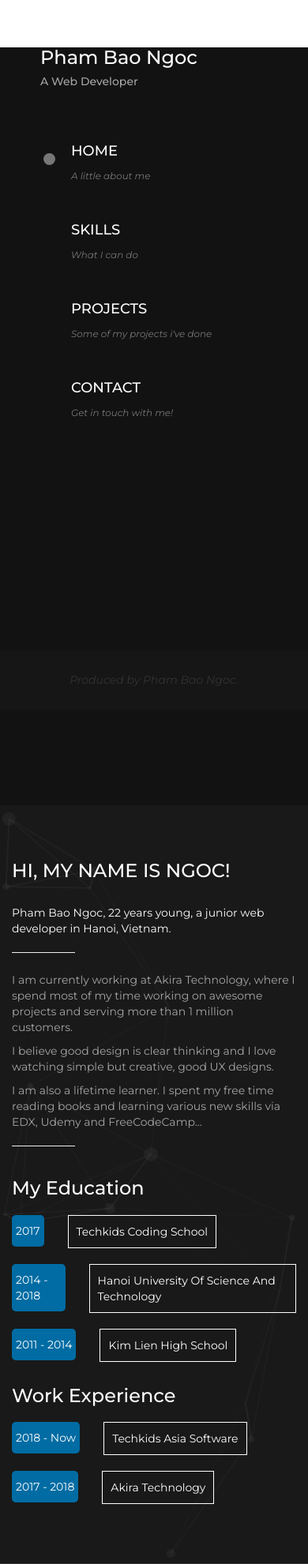
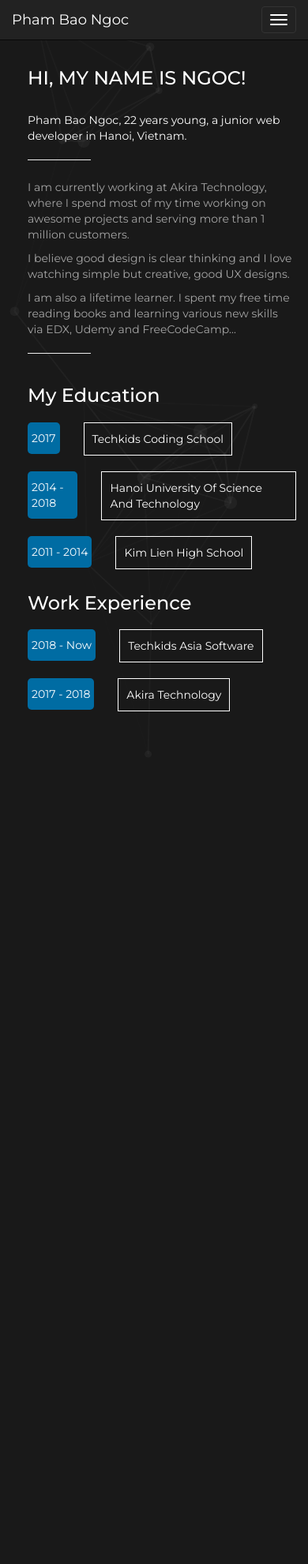
Before and after one commit to ppppbn/my-portfolio, a PHP site: page /index.html in a window 390 px wide. Shown: the top 1981 px of the page at 79% size. After the commit the page ends 955 px from the top, so only its background shows below. Run offline with PHP 8.4, Linux system fonts and the light colour scheme.

Commit message:
Finish responsive for tablet

```diff
--- a/assets/style.css
+++ b/assets/style.css
@@ -53,6 +53,11 @@ body {
 .custom-display-flex {
   display: flex;
 }
+@media screen and (max-width: 768px) {
+  .custom-display-flex-mobile {
+    display: flex;
+  }
+}
 .custom-overflow {
   overflow: scroll;
 }
@@ -71,7 +76,7 @@ body {
 }
 .nav-container .nav-button-container-child {
   height: 100px;
-  padding-left: 40px;
+  padding-left: 5%;
   cursor: pointer;
 }
 .nav-container .nav-button-container-child .nav-child__selection-icon-container {
@@ -90,7 +95,10 @@ body {
 .nav-container .nav-credit-container {
   background: #161616;
   padding: 20px;
-  margin: 0px -15px;
+  position: absolute;
+  bottom: 0;
+  left: 0;
+  width: 100%;
 }
 .nav-container small {
   font-style: italic;
@@ -100,6 +108,11 @@ body {
   color: white;
   padding: 50px 0px;
   overflow: scroll;
+}
+@media screen and (max-width: 768px) {
+  .content-outer-container .content-outer__info-container {
+    padding-left: 20px;
+  }
 }
 .content-outer-container .content-outer__info-container .content-sub-text {
   margin-top: 30px;
@@ -163,3 +176,11 @@ body {
   color: white;
   filter: brightness(0.6);
 }
+.custom-z-index-2 {
+  z-index: 2;
+}
+@media screen and (max-width: 768px) {
+  .mobile-home-container {
+    padding-top: 15px;
+  }
+}
--- a/assets/style.less
+++ b/assets/style.less
@@ -67,6 +67,12 @@ html, body {
   display: flex;
 }
 
+.custom-display-flex-mobile {
+  @media screen and (max-width: 768px){
+    display: flex;
+  }
+}
+
 .custom-overflow {
   overflow: scroll;
 }
@@ -90,7 +96,7 @@ html, body {
 
   .nav-button-container-child {
     height: 100px;
-    padding-left: 40px;
+    padding-left: 5%;
     cursor: pointer;
     .nav-child__selection-icon-container{
       min-width: 15px;
@@ -110,7 +116,10 @@ html, body {
   .nav-credit-container {
     background : #161616;
     padding: 20px;
-    margin: 0px -15px;
+    position: absolute;
+    bottom: 0;
+    left: 0;
+    width: 100%;
   }
 
   small {
@@ -124,6 +133,9 @@ html, body {
   padding: 50px 0px;
   overflow : scroll;
   .content-outer__info-container {
+    @media screen and (max-width: 768px){
+      padding-left: 20px;
+    }
     .content-sub-text {
       margin-top: 30px;
     }
@@ -195,3 +207,13 @@ html, body {
     filter: brightness(0.6);
   }
 }
+
+.custom-z-index-2 {
+  z-index : 2;
+}
+
+.mobile-home-container {
+  @media screen and (max-width: 768px){
+    padding-top: 15px;
+  }
+}
--- a/index.html
+++ b/index.html
@@ -1,6 +1,7 @@
 <!DOCTYPE html>
 <html lang='en' ng-app='app'>
   <head>
+    <meta name="viewport" content="width=device-width, initial-scale=1">
     <title>My Portfolio</title>
     <link rel="shortcut icon" type="image/png" href="assets/img/favicon.png"/>
     <link rel="stylesheet" href="https://cdnjs.cloudflare.com/ajax/libs/twitter-bootstrap/3.3.7/css/bootstrap.min.css">
@@ -9,6 +10,8 @@
     <link rel="stylesheet" href="./assets/fontawesome/fontawesome-all.min.css">
     <script src="./bower_components/angular/angular.min.js"></script>
     <script src="./bower_components/angular-animate/angular-animate.js"></script>
+    <script src="https://code.jquery.com/jquery-3.3.1.min.js" integrity="sha256-FgpCb/KJQlLNfOu91ta32o/NMZxltwRo8QtmkMRdAu8=" crossorigin="anonymous"></script>
+    <script src="https://maxcdn.bootstrapcdn.com/bootstrap/3.3.7/js/bootstrap.min.js" integrity="sha384-Tc5IQib027qvyjSMfHjOMaLkfuWVxZxUPnCJA7l2mCWNIpG9mGCD8wGNIcPD7Txa" crossorigin="anonymous"></script>
     <script src="./libs/particles.min.js"></script>
     <script src="./app/app.module.js"></script>
     <script src="./app/app.controller.js"></script>
@@ -16,7 +19,9 @@
   <body ng-controller='appController'>
     <div class="container-fluid full-height">
       <div class="row full-height">
-        <div class="col-md-3 bg-black full-height nav-container">
+
+        <!-- Desktop Nav Menu -->
+        <div class="col-md-3 col-xs-12 bg-black full-height nav-container hidden-sm hidden-xs">
           <div class="nav-headline-container">
             <h3 class="text-white">Pham Bao Ngoc</h3>
             <h5 class="custom-text-muted">A Web Developer</h5>
@@ -72,14 +77,38 @@
           </div>
         </div>
 
+        <!-- Mobile Navigator -->
+        <div class="col-xs-12 hidden-md hidden-lg custom-no-padding custom-z-index-2">
+          <nav class="navbar navbar-inverse hidden-md hidden-lg navbar-fixed-top">
+            <div class="container-fluid">
+              <div class="navbar-header">
+                <button type="button" class="navbar-toggle" data-toggle="collapse" data-target="#myNavbar">
+                  <span class="icon-bar"></span>
+                  <span class="icon-bar"></span>
+                  <span class="icon-bar"></span>
+                </button>
+                <a class="navbar-brand" href="" ng-click="changeState('home')">Pham Bao Ngoc</a>
+              </div>
+              <div class="collapse navbar-collapse" id="myNavbar">
+                <ul class="nav navbar-nav navbar-right">
+                  <li ng-class="{'active' : screenState === 'home'}"><a href="" ng-click="changeState('home')">Home</a></li>
+                  <li ng-class="{'active' : screenState === 'skill'}"><a href="" ng-click="changeState('skill')">Skills</a></li>
+                  <li ng-class="{'active' : screenState === 'project'}"><a href="" ng-click="changeState('project')">Projects</a></li>
+                  <li ng-class="{'active' : screenState === 'contact'}"><a href="" ng-click="changeState('contact')">Contact</a></li>
+                </ul>
+              </div>
+            </div>
+          </nav>
+        </div>
+
         <div class="col-md-7 bg-black-transparent-1 full-height custom-overflow">
           <div id="particles" class="full-height bg-particle"></div>
           <div class="content-outer-container">
             <div class="row">
               <!-- Home -->
-              <div class="col-md-10 col-xs-12 col-md-offset-1 ng-animation" ng-if="screenState === 'home'">
+              <div class="col-md-10 col-xs-12 col-md-offset-1 ng-animation mobile-home-container" ng-if="screenState === 'home'">
                 <div class="col-xs-12 custom-no-padding">
-                  <div class="col-md-7 col-xs-12 custom-no-padding content-outer__info-container">
+                  <div class="col-sm-7 col-xs-12 custom-no-padding content-outer__info-container">
                     <div>
                       <h3 class="text-uppercase">Hi, my name is Ngoc!</h3>
                       <p class="text-white">Pham Bao Ngoc, 22 years young, a junior web developer in Hanoi, Vietnam.</p>
@@ -90,7 +119,7 @@
                       <hr>
                     </div>
                   </div>
-                  <div class="col-md-5 hidden-sm hidden-xs content-outer__avatar-container">
+                  <div class="col-sm-5 hidden-xs content-outer__avatar-container">
                     <img class="thumbnail" src="./assets/img/avatar-2.jpg">
                   </div>
                 </div>
@@ -101,36 +130,36 @@
                     <h3>My Education</h3>
                     <div class="row">
                       <div class="col-xs-12 custom-no-padding custom-display-flex content-outer__education-container__big-container">
-                        <div class="col-md-3">
+                        <div class="col-sm-3">
                           <div class="content-outer__education-container__timestamp-container vertical-center horizontal-center">
                             <span>2017</span>
                           </div>
                         </div>
-                        <div class="col-md-9">
+                        <div class="col-sm-9">
                           <div class="content-outer__education-container__school-container vertical-center horizontal-center">
                             <span>Techkids Coding School</span>
                           </div>
                         </div>
                       </div>
                       <div class="col-xs-12 custom-no-padding custom-display-flex content-outer__education-container__big-container">
-                        <div class="col-md-3">
+                        <div class="col-sm-3">
                           <div class="content-outer__education-container__timestamp-container vertical-center horizontal-center">
                             <span>2014 - 2018</span>
                           </div>
                         </div>
-                        <div class="col-md-9">
+                        <div class="col-sm-9">
                           <div class="content-outer__education-container__school-container vertical-center horizontal-center">
                             <span>Hanoi University Of Science And Technology</span>
                           </div>
                         </div>
                       </div>
                       <div class="col-xs-12 custom-no-padding custom-display-flex content-outer__education-container__big-container">
-                        <div class="col-md-3">
+                        <div class="col-sm-3">
                           <div class="content-outer__education-container__timestamp-container vertical-center horizontal-center">
                             <span>2011 - 2014</span>
                           </div>
                         </div>
-                        <div class="col-md-9">
+                        <div class="col-sm-9">
                           <div class="content-outer__education-container__school-container vertical-center horizontal-center">
                             <span>Kim Lien High School</span>
                           </div>
@@ -145,24 +174,24 @@
                     <h3>Work Experience</h3>
                     <div class="row">
                       <div class="col-xs-12 custom-no-padding custom-display-flex content-outer__education-container__big-container">
-                        <div class="col-md-3">
+                        <div class="col-sm-3">
                           <div class="content-outer__education-container__timestamp-container vertical-center horizontal-center">
                             <span>2018 - Now</span>
                           </div>
                         </div>
-                        <div class="col-md-9">
+                        <div class="col-sm-9">
                           <div class="content-outer__education-container__school-container vertical-center horizontal-center">
                             <span>Techkids Asia Software</span>
                           </div>
                         </div>
                       </div>
                       <div class="col-xs-12 custom-no-padding custom-display-flex content-outer__education-container__big-container">
-                        <div class="col-md-3">
+                        <div class="col-sm-3">
                           <div class="content-outer__education-container__timestamp-container vertical-center horizontal-center">
                             <span>2017 - 2018</span>
                           </div>
                         </div>
-                        <div class="col-md-9">
+                        <div class="col-sm-9">
                           <div class="content-outer__education-container__school-container vertical-center horizontal-center">
                             <span>Akira Technology</span>
                           </div>
@@ -179,23 +208,45 @@
                   <h3 class="text-uppercase">Skills & Expertise</h3>
                   <h5 class="content-sub-text">I am developing my skills as a MERN Stack developer.</h5>
                   <hr>
-                  <h5 class="text-uppercase content-outer__separated-paragraph">Frontend</h5>
+                  <div class="row content-outer__separated-paragraph">
+                    <div class="col-xs-12 custom-no-padding custom-display-flex-mobile">
+                      <div class="col-md-12 col-xs-6">
+                        <div>
+                          <h5 class="text-uppercase">Frontend</h5>
                           <p class="custom-text-muted">- HTML5 / CSS3</p>
                           <p class="custom-text-muted">- Javascript ES6 / jQuery</p>
                           <p class="custom-text-muted">- AngularJS</p>
                           <p class="custom-text-muted">- ReactJS</p>
-                  <hr>
-                  <h5 class="text-uppercase content-outer__separated-paragraph">Backend & Database</h5>
+                          <hr class="hidden-sm hidden-xs">
+                        </div>
+                      </div>
+                      <div class="col-md-12 col-xs-6">
+                        <div>
+                          <h5 class="text-uppercase">Backend & Database</h5>
                           <p class="custom-text-muted">- NodeJS (Express / Sails.io)</p>
                           <p class="custom-text-muted">- NoSQL (MongoDB)</p>
-                  <hr>
-                  <h5 class="text-uppercase content-outer__separated-paragraph">Mobile App</h5>
+                          <hr class="hidden-sm hidden-xs">
+                        </div>
+                      </div>
+                    </div>
+                    <div class="col-xs-12 custom-no-padding custom-display-flex-mobile">
+                      <div class="col-md-12 col-xs-6">
+                        <div>
+                          <h5 class="text-uppercase">Mobile App</h5>
                           <p class="custom-text-muted">- React Native</p>
-                  <hr>
-                  <h5 class="text-uppercase content-outer__separated-paragraph">Other Developer Skills</h5>
+                          <hr class="hidden-sm hidden-xs">
+                        </div>
+                      </div>
+                      <div class="col-md-12 col-xs-6">
+                        <div>
+                          <h5 class="text-uppercase">Other Developer Skills</h5>
                           <p class="custom-text-muted">- Git / GitHub / GitLab</p>
                           <p class="custom-text-muted">- Sketch / Photoshop</p>
                           <p class="custom-text-muted">- Agile / Scrum</p>
+                        </div>
+                      </div>
+                    </div>
+                  </div>
                 </div>
               </div>
               <!-- Projects -->
@@ -216,7 +267,7 @@
                   <hr>
                   <div class="contact-container">
                     <div class="row">
-                      <div class="col-md-8 col-xs-12">
+                      <div class="col-md-8 col-sm-6">
                         <div class="col-xs-3 cursor-pointer">
                           <a href="https://www.facebook.com/ppppbn" target="_blank">
                             <i class="fab fa-facebook-square fa-3x"></i>
@@ -245,7 +296,7 @@
             </div>
           </div>
         </div>
-        <div class="col-md-2 full-height custom-no-padding">
+        <div class="col-md-2 full-height custom-no-padding hidden-sm hidden-xs">
           <div class="col-md-5 full-height bg-black-transparent-2 custom-no-padding"></div>
           <div class="col-md-4 full-height bg-black-transparent-3 custom-no-padding"></div>
           <div class="col-md-3 full-height bg-black-transparent-1 custom-no-padding"></div>
```
Lines whose indentation alone changed are shown as unchanged.
